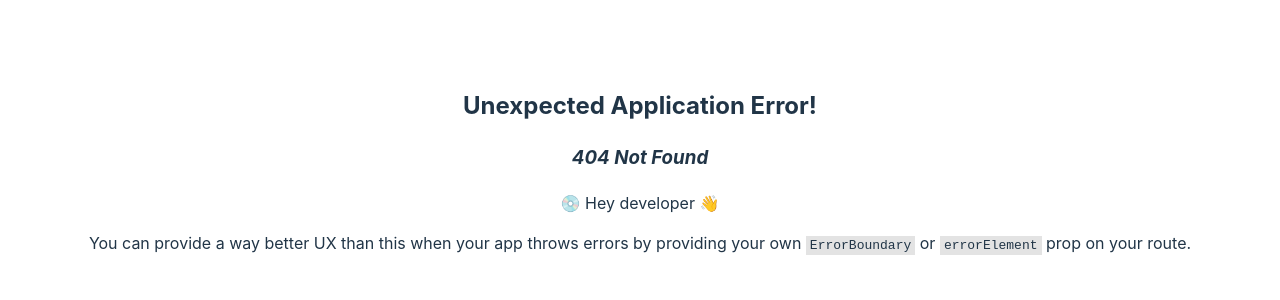
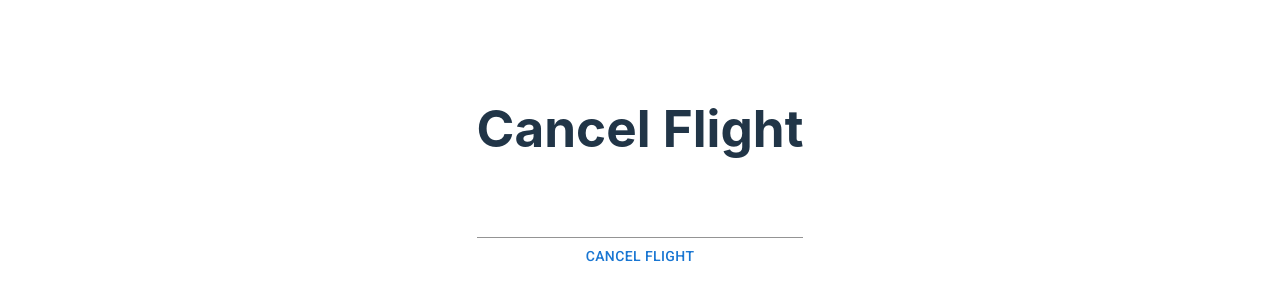
Before and after one commit to nicholasnikolov90/Flight-Reservation-System, a React (Vite) app in the folder client/: page /cancelflight in a window 1280 px wide. Before the commit this address had no page. Shown: the part 230-530 px from the top of the page. Built offline with nearby package versions, Linux system fonts and the light colour scheme.

Commit message:
Add cancel flight page

```diff
--- a/client/src/main.tsx
+++ b/client/src/main.tsx
@@ -7,6 +7,7 @@ import ReactDOM from "react-dom/client";
 import { RouterProvider, createBrowserRouter } from "react-router-dom";
 import "./index.css";
 import BrowseFlight from "./views/BrowseFlight";
+import CancelFlight from "./views/CancelFlight";
 import Home from "./views/Home";
 import Checkout from "./views/Payment/Checkout";
 import SeatMap from "./views/SeatMap";
@@ -28,6 +29,10 @@ const router = createBrowserRouter([
     path: "/checkout",
     element: <Checkout />,
   },
+  {
+    path: "cancelflight",
+    element: <CancelFlight />,
+  },
 ]);
 
 ReactDOM.createRoot(document.getElementById("root")!).render(
--- /dev/null
+++ b/client/src/views/CancelFlight.tsx
@@ -0,0 +1,31 @@
+import { Button, TextField } from "@mui/material";
+import { useState } from "react";
+
+const CancelFlight = () => {
+  const [bookingId, setBookingId] = useState<string>("");
+  const handleCancel = () => {
+    console.log("cancel flight");
+  };
+  return (
+    <div>
+      <h1>Cancel Flight</h1>
+      <TextField
+        sx={{ borderBottomColor: "white" }}
+        inputProps={{ style: { color: "white" } }}
+        InputLabelProps={{ style: { color: "white" } }}
+        required
+        value={bookingId}
+        onChange={(e) => {
+          setBookingId(e.target.value);
+        }}
+        id="flightId"
+        label="Flight ID"
+        fullWidth
+        variant="standard"
+      />
+      <Button onClick={handleCancel}> Cancel Flight </Button>
+    </div>
+  );
+};
+
+export default CancelFlight;
--- a/client/src/views/Home.tsx
+++ b/client/src/views/Home.tsx
@@ -24,6 +24,7 @@ const Home = () => {
       <Button onClick={() => navigate("/browseflight")}> Get started! </Button>
       <Button onClick={() => navigate("/seatmap")}> Seat map </Button>
       <Button onClick={() => navigate("/checkout")}> Checkout </Button>
+      <Button onClick={() => navigate("/cancelflight")}> Cancel Flight </Button>
     </div>
   );
 };
```
Also changed, not shown: client/src/views/BrowseFlight.tsx (+3 -12 lines).
